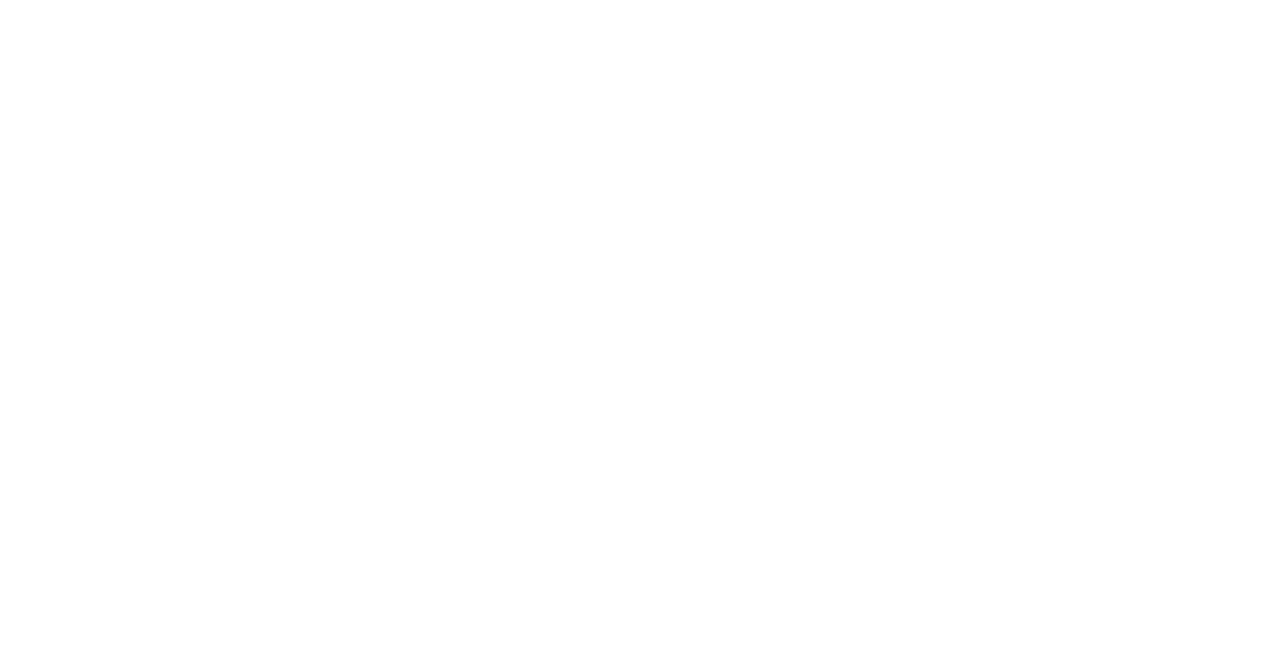
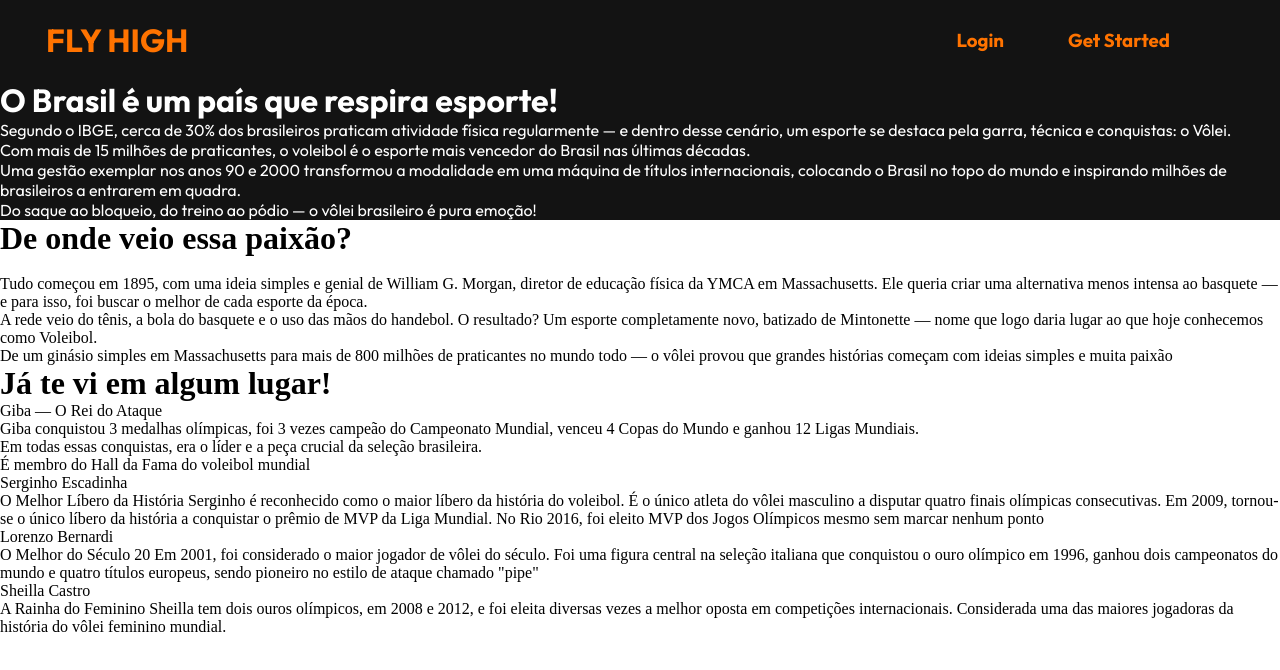
Before and after one commit to MathBernardino/CaminhoDoAce, a website: page public/contexto.html in a window 1280 px wide. Drawn offline with Linux system fonts and the light colour scheme; a web font is replaced by a local one.

Commit message:
STYLE Adição de conteudo HTML na página de contexto

```diff
--- a/public/contexto.html
+++ b/public/contexto.html
@@ -1,11 +1,84 @@
 <!DOCTYPE html>
 <html lang="en">
+
 <head>
     <meta charset="UTF-8">
     <meta name="viewport" content="width=device-width, initial-scale=1.0">
     <title>CAMINHO DO ACE</title>
+    <link rel="stylesheet" href="css/style.css" />
 </head>
+
 <body>
 
+    <div class="navBar">
+        <h1 style="margin-right: 60%">FLY HIGH</h1>
+        <h3 class="Login" style="margin-right: 5%;">Login</h3>
+        <h3 class="Started" style="margin-right: 5%;">Get Started</h3>
+    </div>
+
+    <div class="container_contexto">
+        <h1>O Brasil é um país que respira esporte!</h1>
+        <p>Segundo o IBGE, cerca de 30% dos brasileiros praticam atividade física regularmente — e dentro desse cenário,
+            um esporte se destaca pela garra, técnica e conquistas: o Vôlei.<br>
+            Com mais de 15 milhões de praticantes, o voleibol é o esporte mais vencedor do Brasil nas últimas
+            décadas.<br>
+            Uma gestão exemplar nos anos 90 e 2000 transformou a modalidade em uma máquina de títulos internacionais,
+            colocando o Brasil no topo do mundo e inspirando milhões de brasileiros a entrarem em quadra.<br>
+            Do saque ao bloqueio, do treino ao pódio — o vôlei brasileiro é pura emoção!</p>
+    </div>
+
+    <div class="container_hist">
+        <h1>De onde veio essa paixão?</h1><br>
+        <p>Tudo começou em 1895, com uma ideia simples e genial de William G. Morgan, diretor de educação física da YMCA
+            em Massachusetts. Ele queria criar uma alternativa menos intensa ao basquete — e para isso, foi buscar o
+            melhor de cada esporte da época.</p>
+
+        <p>A rede veio do tênis, a bola do basquete e o uso das mãos do handebol. O resultado? Um esporte completamente
+            novo, batizado de Mintonette — nome que logo daria lugar ao que hoje conhecemos como Voleibol.</p>
+
+        <p>De um ginásio simples em Massachusetts para mais de 800 milhões de praticantes no mundo todo — o vôlei provou
+            que grandes histórias começam com ideias simples e muita paixão</p>
+    </div>
+
+    <div class="container_idolos">
+        <h1>Já te vi em algum lugar!</h1>
+        <div class="cont_giba">
+            <p class="idolos">Giba — O Rei do Ataque</p>
+            <p>Giba conquistou 3 medalhas olímpicas, foi 3 vezes campeão do Campeonato Mundial, venceu 4 Copas do Mundo
+                e ganhou 12 Ligas Mundiais.<br>
+                Em todas essas conquistas, era o líder e a peça crucial da seleção brasileira.<br>
+                É membro do Hall da Fama do voleibol mundial</p>
+        </div>
+        <div class="cont_serginho">
+            <p class="idolos">Serginho Escadinha</p>
+            <p>O Melhor Líbero da História
+                Serginho é reconhecido como o maior líbero da história do voleibol. É o único atleta do vôlei masculino
+                a disputar quatro finais olímpicas consecutivas. Em 2009, tornou-se o único líbero da história a
+                conquistar o prêmio de MVP da Liga Mundial. No Rio 2016, foi eleito MVP dos Jogos Olímpicos mesmo sem
+                marcar nenhum ponto
+            </p>
+        </div>
+        <div class="cont_lorenzo">
+            <p class="idolos">Lorenzo Bernardi</p>
+            <p> O Melhor do Século 20
+                Em 2001, foi considerado o maior jogador de vôlei do século. Foi uma figura central na seleção italiana
+                que conquistou o ouro olímpico em 1996, ganhou dois campeonatos do mundo e quatro títulos europeus,
+                sendo pioneiro no estilo de ataque chamado "pipe"
+            </p>
+        </div>
+        <div class="cont_sheila">
+            <p class="idolos">Sheilla Castro</p>
+            <p> A Rainha do Feminino
+                Sheilla tem dois ouros olímpicos, em 2008 e 2012, e foi eleita diversas vezes a melhor oposta em
+                competições internacionais. Considerada uma das maiores jogadoras da história do vôlei feminino mundial.
+            </p>
+        </div>
+    </div>
+
+
+
+
+
 </body>
+
 </html>
--- a/public/css/style.css
+++ b/public/css/style.css
@@ -258,3 +258,12 @@
 .btnEntrar:hover {
     background-color: darkorange;
 }
+
+/* CONTEXTO PAGE */
+.container_contexto {
+    font-family: 'Outfit';
+    background-color: rgb(19, 19, 19);
+    color: white;
+    border-color: rgb(255, 115, 0);
+
+}
```
Also changed, not shown: public/cadastro.html (+1 -1 lines).
